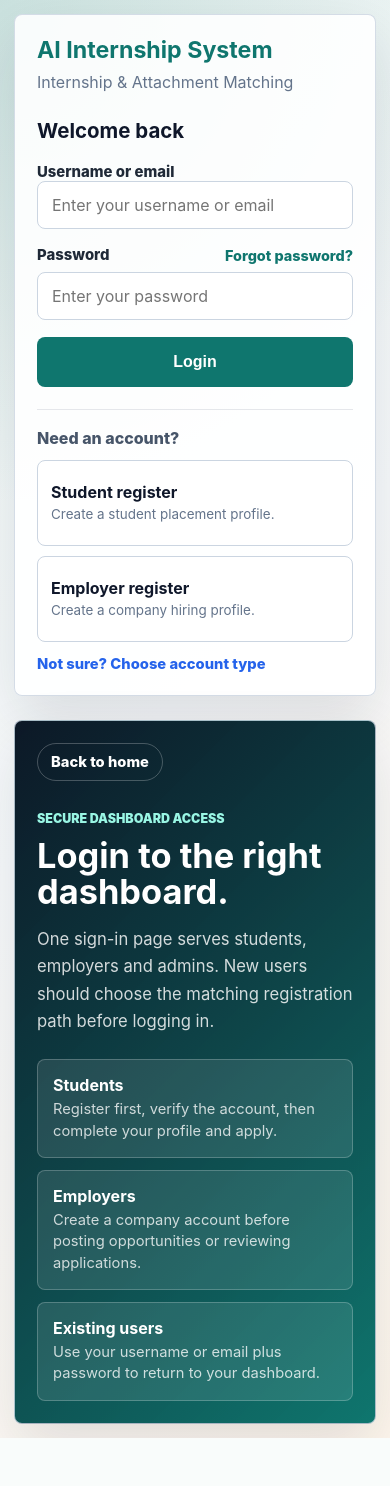
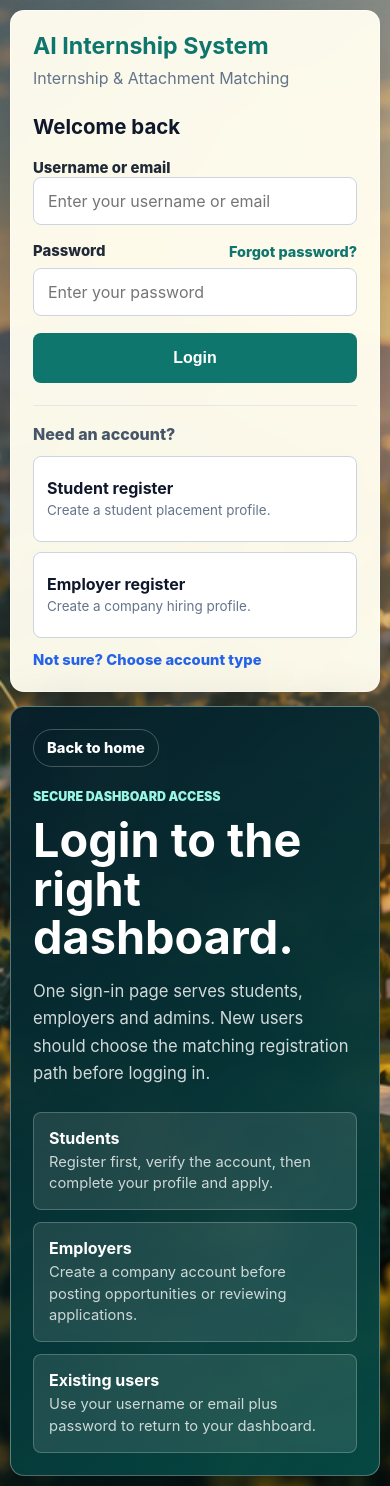
Before and after one commit to georgesultan931-bit/commercial-ai-internship-system, a Django app: page /login/ in a window 390 px wide. Before the commit the page ends 1438 px from the top, so only its background shows below. Run offline with Django 5.2, Linux system fonts and the light colour scheme.

Commit message:
Add branded campus login experience

```diff
--- a/templates/accounts/login.html
+++ b/templates/accounts/login.html
@@ -1,3 +1,4 @@
+{% load static %}
 <!DOCTYPE html>
 <html lang="en">
 <head>
@@ -15,11 +16,27 @@
         body {
             min-height: 100vh;
             font-family: -apple-system, BlinkMacSystemFont, "Segoe UI", Roboto, Oxygen, Ubuntu, sans-serif;
-            background:
-                radial-gradient(circle at top left, rgba(15, 118, 110, .16), transparent 34%),
-                linear-gradient(135deg, #eef6f4 0%, #f8fafc 48%, #fff7ed 100%);
+            background-color: #073b3a;
+            background-image: url("{% static 'images/login-ai-background.png' %}");
+            background-position: center;
+            background-repeat: no-repeat;
+            background-size: cover;
+            background-attachment: fixed;
             color: #0f172a;
             padding: 24px;
+            position: relative;
+            isolation: isolate;
+        }
+
+        body::before {
+            content: "";
+            position: fixed;
+            inset: 0;
+            z-index: -1;
+            pointer-events: none;
+            background:
+                linear-gradient(115deg, rgba(3, 30, 35, .34) 0%, rgba(7, 59, 58, .16) 48%, rgba(255, 248, 225, .12) 100%),
+                radial-gradient(circle at 78% 22%, rgba(255, 249, 219, .14), transparent 32%);
         }
 
         a {
@@ -38,10 +55,11 @@
 
         .login-panel,
         .login-card {
-            border-radius: 8px;
-            background: rgba(255, 255, 255, .88);
-            border: 1px solid rgba(203, 213, 225, .82);
-            box-shadow: 0 24px 60px rgba(15, 23, 42, .12);
+            border-radius: 18px;
+            border: 1px solid rgba(255, 255, 255, .32);
+            box-shadow: 0 28px 70px rgba(2, 20, 27, .28);
+            -webkit-backdrop-filter: blur(14px);
+            backdrop-filter: blur(14px);
         }
 
         .login-panel {
@@ -51,8 +69,7 @@
             flex-direction: column;
             justify-content: center;
             background:
-                linear-gradient(135deg, rgba(12, 24, 38, .94), rgba(15, 118, 110, .84)),
-                linear-gradient(135deg, #0f172a, #0f766e);
+                linear-gradient(140deg, rgba(5, 29, 40, .96), rgba(5, 75, 70, .91));
             color: #ffffff;
         }
 
@@ -121,6 +138,8 @@
 
         .login-card {
             padding: clamp(24px, 4vw, 38px);
+            background: rgba(255, 253, 239, .94);
+            border-color: rgba(255, 255, 255, .72);
         }
 
         .brand-block {
@@ -305,6 +324,8 @@
         @media (max-width: 900px) {
             body {
                 padding: 14px;
+                background-attachment: scroll;
+                background-position: 58% center;
             }
 
             .login-shell {
@@ -314,21 +335,50 @@
 
             .login-card {
                 order: -1;
+                background: rgba(255, 253, 239, .97);
             }
 
             .login-panel {
                 min-height: auto;
+                background: linear-gradient(140deg, rgba(5, 29, 40, .97), rgba(5, 75, 70, .94));
             }
         }
 
         @media (max-width: 560px) {
+            body {
+                padding: 10px;
+                background-position: 64% center;
+            }
+
+            .login-shell {
+                min-height: calc(100vh - 20px);
+                gap: 14px;
+            }
+
             .login-card,
             .login-panel {
                 padding: 22px;
+                border-radius: 14px;
             }
 
             .register-grid {
                 grid-template-columns: 1fr;
+            }
+
+            .login-panel h1 {
+                font-size: clamp(2rem, 12vw, 3rem);
+            }
+
+            .back-link {
+                margin-bottom: 22px;
+            }
+        }
+
+        @media (prefers-reduced-transparency: reduce) {
+            .login-panel,
+            .login-card {
+                -webkit-backdrop-filter: none;
+                backdrop-filter: none;
             }
         }
     </style>
```
Also changed, not shown: static/images/login-ai-background.png (added).
